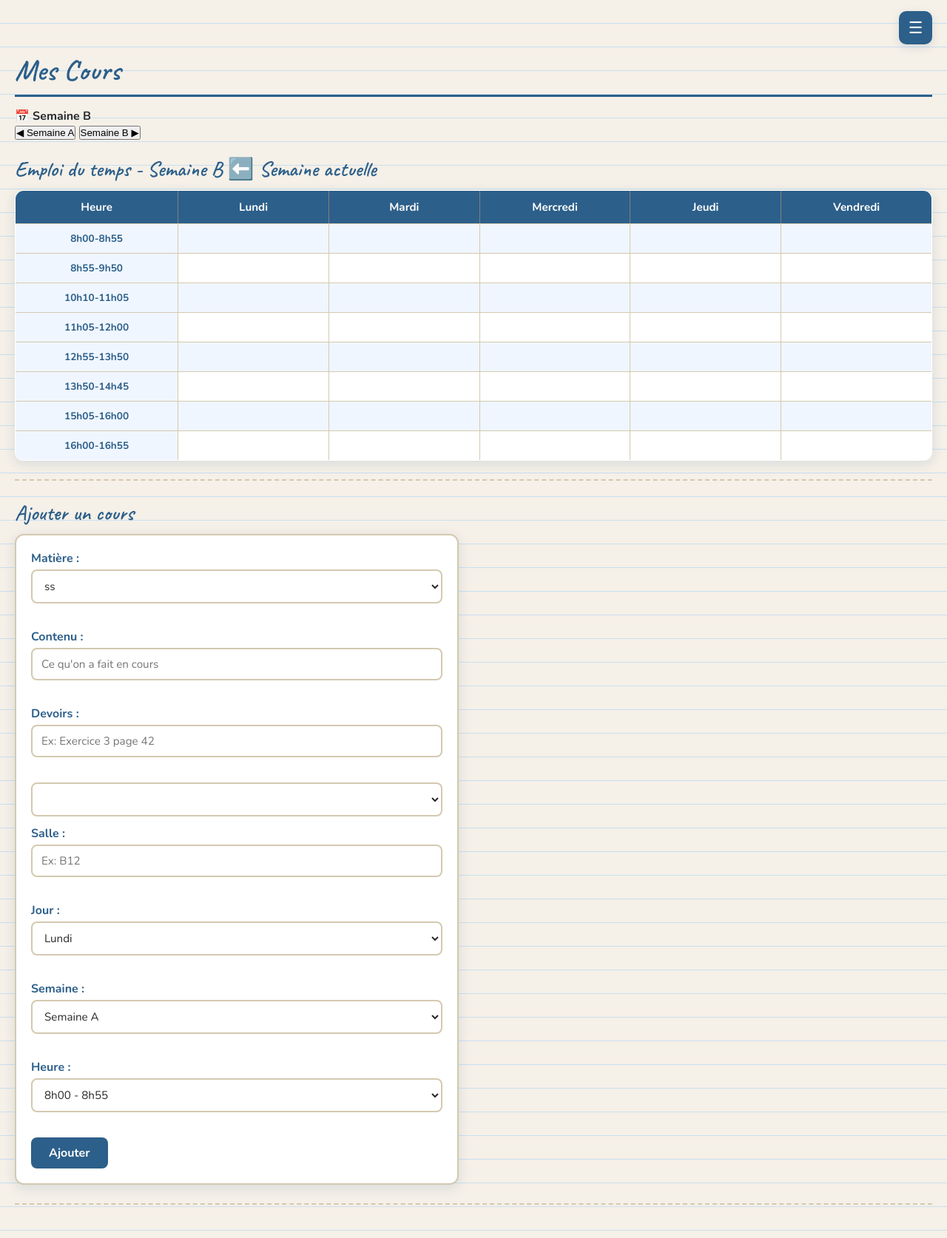
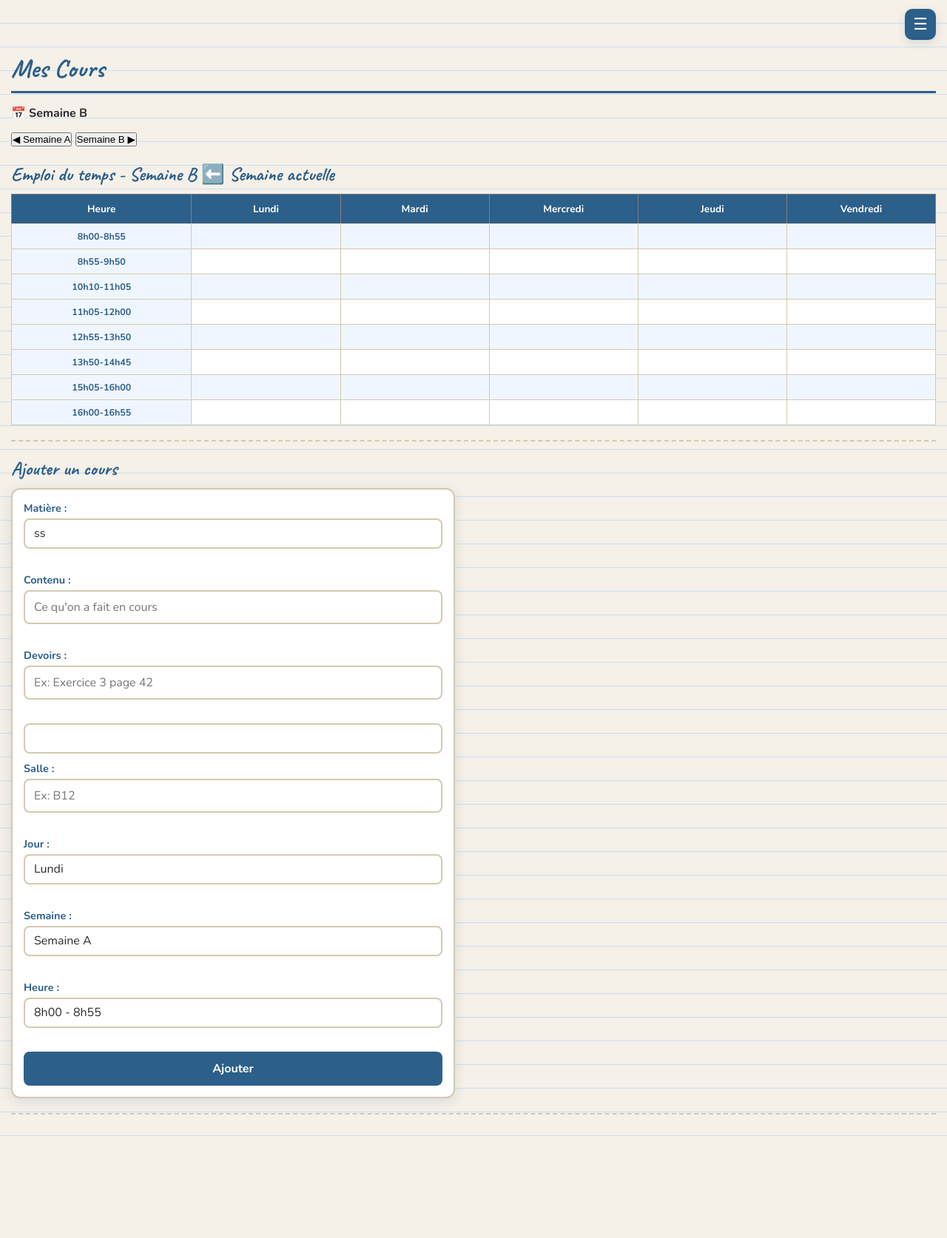
Before and after one commit to Ayloxxx/carnet-scolaire, a Flask app: page /cours in a window 1280 px wide. Shown: the whole page at 74% size. After the commit the page ends 1536 px from the top, so only its background shows below. Run offline with Flask 3, Linux system fonts and the light colour scheme; a user stored in the database is signed in; data comes from the database, SQL or seed files in the repository; data that the repository does not hold is empty.

Commit message:
Update style.css

```diff
--- a/static/style.css
+++ b/static/style.css
@@ -1,4 +1,4 @@
-@import url('https://fonts.googleapis.com/css2?family=Nunito:wght@400;600;700;800&family=Caveat:wght@400;600&display=swap');
+@import url('https://fonts.googleapis.com/css2?family=Nunito:wght@400;600;700;800&family=Caveat:wght@600;700&display=swap');
 
 :root {
     --bg: #f5f0e8;
@@ -40,7 +40,7 @@ body {
     background-color: var(--bg);
     color: var(--text);
     min-height: 100vh;
-    padding: 20px;
+    padding: 15px;
     padding-top: 70px;
     transition: background-color 0.3s, color 0.3s;
     background-image: repeating-linear-gradient(
@@ -51,9 +51,13 @@ body {
     background-attachment: fixed;
 }
 
+/* =============================================
+   TYPOGRAPHIE
+   ============================================= */
+
 h1 {
     font-family: 'Caveat', cursive;
-    font-size: 2.5rem;
+    font-size: 2.2rem;
     color: var(--primary);
     margin-bottom: 15px;
     border-bottom: 3px solid var(--primary);
@@ -62,22 +66,26 @@ h1 {
 
 h2 {
     font-family: 'Caveat', cursive;
-    font-size: 1.8rem;
+    font-size: 1.6rem;
     color: var(--primary);
     margin: 20px 0 10px;
 }
 
-hr { border: none; border-top: 2px dashed var(--border); margin: 25px 0; }
+p { margin-bottom: 10px; line-height: 1.6; }
+hr { border: none; border-top: 2px dashed var(--border); margin: 20px 0; }
 a { color: var(--primary); text-decoration: none; transition: color 0.2s; }
 a:hover { color: var(--accent); }
 
-/* Menu */
+/* =============================================
+   MENU
+   ============================================= */
+
 .menu-btn {
-    position: fixed; top: 15px; right: 20px;
+    position: fixed; top: 12px; right: 15px;
     font-size: 22px; cursor: pointer;
     background: var(--primary); color: white;
     border: none; border-radius: 10px;
-    width: 45px; height: 45px;
+    width: 42px; height: 42px;
     z-index: 999; box-shadow: 0 4px 12px var(--shadow);
     transition: transform 0.2s;
 }
@@ -85,7 +93,7 @@ a:hover { color: var(--accent); }
 
 .menu {
     display: none; position: fixed;
-    top: 68px; right: 20px;
+    top: 62px; right: 15px;
     background: var(--menu-bg);
     border: 2px solid var(--border);
     border-radius: 12px; padding: 8px;
@@ -97,121 +105,217 @@ a:hover { color: var(--accent); }
     display: block; padding: 10px 15px;
     border-radius: 8px; color: var(--text);
     font-weight: 600; transition: background 0.2s;
+    font-size: 0.95rem;
 }
 .menu a:hover, .theme-btn:hover { background: var(--line); color: var(--primary); }
 
 .theme-btn {
     width: 100%; background: none; border: none;
     font-family: 'Nunito', sans-serif;
-    font-size: 1rem; cursor: pointer; text-align: left;
+    font-size: 0.95rem; cursor: pointer; text-align: left;
 }
 
-/* Formulaires */
+/* =============================================
+   BOUTON AJOUTER
+   ============================================= */
+
+.btn-ajouter {
+    display: inline-flex;
+    align-items: center;
+    gap: 8px;
+    background: var(--primary);
+    color: white;
+    border: none;
+    padding: 10px 20px;
+    border-radius: 10px;
+    font-family: 'Nunito', sans-serif;
+    font-size: 1rem;
+    font-weight: 700;
+    cursor: pointer;
+    margin-bottom: 15px;
+    transition: background 0.2s, transform 0.1s;
+}
+.btn-ajouter:hover { background: var(--primary-light); transform: translateY(-1px); }
+
+.form-container {
+    display: none;
+    animation: slideDown 0.3s ease;
+}
+
+.form-container.visible { display: block; }
+
+@keyframes slideDown {
+    from { opacity: 0; transform: translateY(-10px); }
+    to { opacity: 1; transform: translateY(0); }
+}
+
+/* =============================================
+   FORMULAIRES
+   ============================================= */
+
 form {
-    background: var(--surface); padding: 20px;
+    background: var(--surface); padding: 15px;
     border-radius: 12px; border: 2px solid var(--border);
     box-shadow: 0 4px 16px var(--shadow);
-    max-width: 600px; margin-bottom: 20px;
+    max-width: 600px; margin-bottom: 15px;
 }
 
-label { font-weight: 700; color: var(--primary); display: block; margin-bottom: 4px; }
+label { font-weight: 700; color: var(--primary); display: block; margin-bottom: 4px; font-size: 0.9rem; }
 
-input[type="text"], input[type="date"], select {
+input[type="text"], input[type="date"], input[type="time"], input[type="password"], select, textarea {
     width: 100%; padding: 10px 12px;
     border: 2px solid var(--border); border-radius: 8px;
     background: var(--input-bg); color: var(--text);
-    font-family: 'Nunito', sans-serif; font-size: 0.95rem;
-    transition: border-color 0.2s; margin-bottom: 12px;
+    font-family: 'Nunito', sans-serif; font-size: 1rem;
+    transition: border-color 0.2s; margin-bottom: 10px;
+    -webkit-appearance: none;
 }
-input:focus, select:focus { outline: none; border-color: var(--primary); }
+input:focus, select:focus, textarea:focus { outline: none; border-color: var(--primary); }
 
 button[type="submit"] {
     background: var(--primary); color: white; border: none;
-    padding: 10px 24px; border-radius: 8px;
+    padding: 12px 24px; border-radius: 8px;
     font-family: 'Nunito', sans-serif; font-size: 1rem;
-    font-weight: 700; cursor: pointer; transition: opacity 0.2s, transform 0.1s;
+    font-weight: 700; cursor: pointer; transition: opacity 0.2s;
+    width: 100%;
 }
-button[type="submit"]:hover { opacity: 0.85; transform: translateY(-1px); }
+button[type="submit"]:hover { opacity: 0.85; }
 
-/* Tableaux */
+/* =============================================
+   TABLEAUX (Emploi du temps)
+   ============================================= */
+
+.table-wrapper {
+    overflow-x: auto;
+    -webkit-overflow-scrolling: touch;
+    margin-bottom: 20px;
+    border-radius: 12px;
+    box-shadow: 0 4px 16px var(--shadow);
+}
+
 table {
     width: 100%; border-collapse: collapse;
-    background: var(--surface); border-radius: 12px;
-    overflow: hidden; box-shadow: 0 4px 16px var(--shadow);
-    margin-bottom: 20px;
+    background: var(--surface);
+    min-width: 500px;
 }
 table th {
     background: var(--primary); color: var(--table-head-text);
-    padding: 12px; font-size: 0.95rem; font-weight: 700; text-align: center;
+    padding: 10px 8px; font-size: 0.85rem; font-weight: 700; text-align: center;
+    white-space: nowrap;
 }
 table td {
-    padding: 10px; border: 1px solid var(--border);
-    vertical-align: top; min-width: 100px;
+    padding: 8px; border: 1px solid var(--border);
+    vertical-align: top; min-width: 80px; font-size: 0.85rem;
 }
 table tr:nth-child(even) { background: var(--table-alt); }
 table td:first-child {
     font-weight: 700; color: var(--primary);
-    text-align: center; background: var(--table-alt); font-size: 0.85rem;
+    text-align: center; background: var(--table-alt);
+    font-size: 0.78rem; white-space: nowrap;
 }
 
-/* Boutons semaine */
-.semaine-nav { display: flex; gap: 10px; margin-bottom: 15px; }
+/* =============================================
+   BOUTONS SEMAINES
+   ============================================= */
+
+.semaine-nav { display: flex; gap: 10px; margin-bottom: 15px; flex-wrap: wrap; }
 .semaine-nav button {
     background: var(--surface); color: var(--primary);
-    border: 2px solid var(--primary); padding: 8px 20px;
+    border: 2px solid var(--primary); padding: 8px 16px;
     border-radius: 8px; font-family: 'Nunito', sans-serif;
-    font-size: 1rem; font-weight: 700; cursor: pointer; transition: all 0.2s;
+    font-size: 0.9rem; font-weight: 700; cursor: pointer; transition: all 0.2s;
 }
 .semaine-nav button:hover, .semaine-nav button.active {
     background: var(--primary); color: white;
 }
 
-/* Cards */
+/* =============================================
+   CARDS
+   ============================================= */
+
 .card {
     background: var(--surface); border-radius: 12px;
     border: 2px solid var(--border);
     box-shadow: 0 4px 16px var(--shadow);
     margin-bottom: 15px; overflow: hidden;
 }
-.card-header { padding: 12px 16px; font-weight: 800; font-size: 1.05rem; }
-.card-body { padding: 12px 16px; }
+.card-header { padding: 10px 15px; font-weight: 800; font-size: 1rem; }
+.card-body { padding: 12px 15px; }
 
-/* Matières */
+/* =============================================
+   ACCUEIL
+   ============================================= */
+
+.accueil-grid {
+    display: grid; grid-template-columns: 1fr 1fr;
+    gap: 15px; margin-top: 15px;
+}
+
+.cours-item {
+    display: flex; align-items: flex-start; gap: 10px;
+    padding: 8px 0; border-bottom: 1px dashed var(--border);
+    flex-wrap: wrap;
+}
+
+.cours-heure {
+    font-weight: 700; color: var(--primary);
+    min-width: 100px; font-size: 0.85rem;
+}
+
+/* =============================================
+   MATIÈRES
+   ============================================= */
+
 .matiere-item {
-    display: flex; align-items: center; gap: 15px;
-    padding: 12px 16px; background: var(--surface);
+    display: flex; align-items: center; gap: 12px;
+    padding: 12px 15px; background: var(--surface);
     border-radius: 10px; border: 2px solid var(--border);
     margin-bottom: 10px; box-shadow: 0 2px 8px var(--shadow);
+    flex-wrap: wrap;
 }
 .matiere-couleur {
-    width: 28px; height: 28px; border-radius: 50%;
+    width: 26px; height: 26px; border-radius: 50%;
     flex-shrink: 0; border: 2px solid rgba(0,0,0,0.1);
 }
-.matiere-nom { font-weight: 700; font-size: 1.05rem; flex: 1; }
+.matiere-nom { font-weight: 700; font-size: 1rem; flex: 1; }
 
-/* Notes */
-.note-bonne { color: #2e7d32; font-weight: 800; font-size: 1.2rem; }
-.note-moyenne { color: #e65100; font-weight: 800; font-size: 1.2rem; }
-.note-mauvaise { color: #c62828; font-weight: 800; font-size: 1.2rem; }
-.note-vide { color: var(--text-light); font-size: 1.2rem; }
+/* =============================================
+   NOTES
+   ============================================= */
 
-/* Accueil grid */
-.accueil-grid {
-    display: grid; grid-template-columns: 1fr 1fr;
-    gap: 20px; margin-top: 15px;
-}
-@media (max-width: 700px) { .accueil-grid { grid-template-columns: 1fr; } }
+.note-bonne { color: #2e7d32; font-weight: 800; font-size: 1.1rem; }
+.note-moyenne { color: #e65100; font-weight: 800; font-size: 1.1rem; }
+.note-mauvaise { color: #c62828; font-weight: 800; font-size: 1.1rem; }
+.note-vide { color: var(--text-light); font-size: 1.1rem; }
 
-.cours-item {
-    display: flex; align-items: center; gap: 12px;
-    padding: 10px 0; border-bottom: 1px dashed var(--border);
-}
-.cours-heure {
-    font-weight: 700; color: var(--primary);
-    min-width: 110px; font-size: 0.9rem;
+.annuler-link {
+    display: inline-block; margin-left: 10px;
+    color: var(--text-light); font-weight: 600;
 }
 
-.annuler-link {
-    display: inline-block; margin-left: 12px;
-    color: var(--text-light); font-weight: 600;
+/* =============================================
+   MOBILE
+   ============================================= */
+
+@media (max-width: 600px) {
+    body { padding: 10px; padding-top: 65px; }
+
+    h1 { font-size: 1.7rem; }
+    h2 { font-size: 1.3rem; }
+
+    .accueil-grid { grid-template-columns: 1fr; gap: 10px; }
+
+    form { padding: 12px; }
+
+    input[type="text"], input[type="date"], select {
+        font-size: 16px; /* évite le zoom auto sur iOS */
+    }
+
+    table th, table td { font-size: 0.75rem; padding: 6px 4px; }
+
+    .semaine-nav button { padding: 6px 12px; font-size: 0.85rem; }
+
+    .menu { right: 10px; min-width: 180px; }
+
+    .btn-ajouter { width: 100%; justify-content: center; }
 }
```
